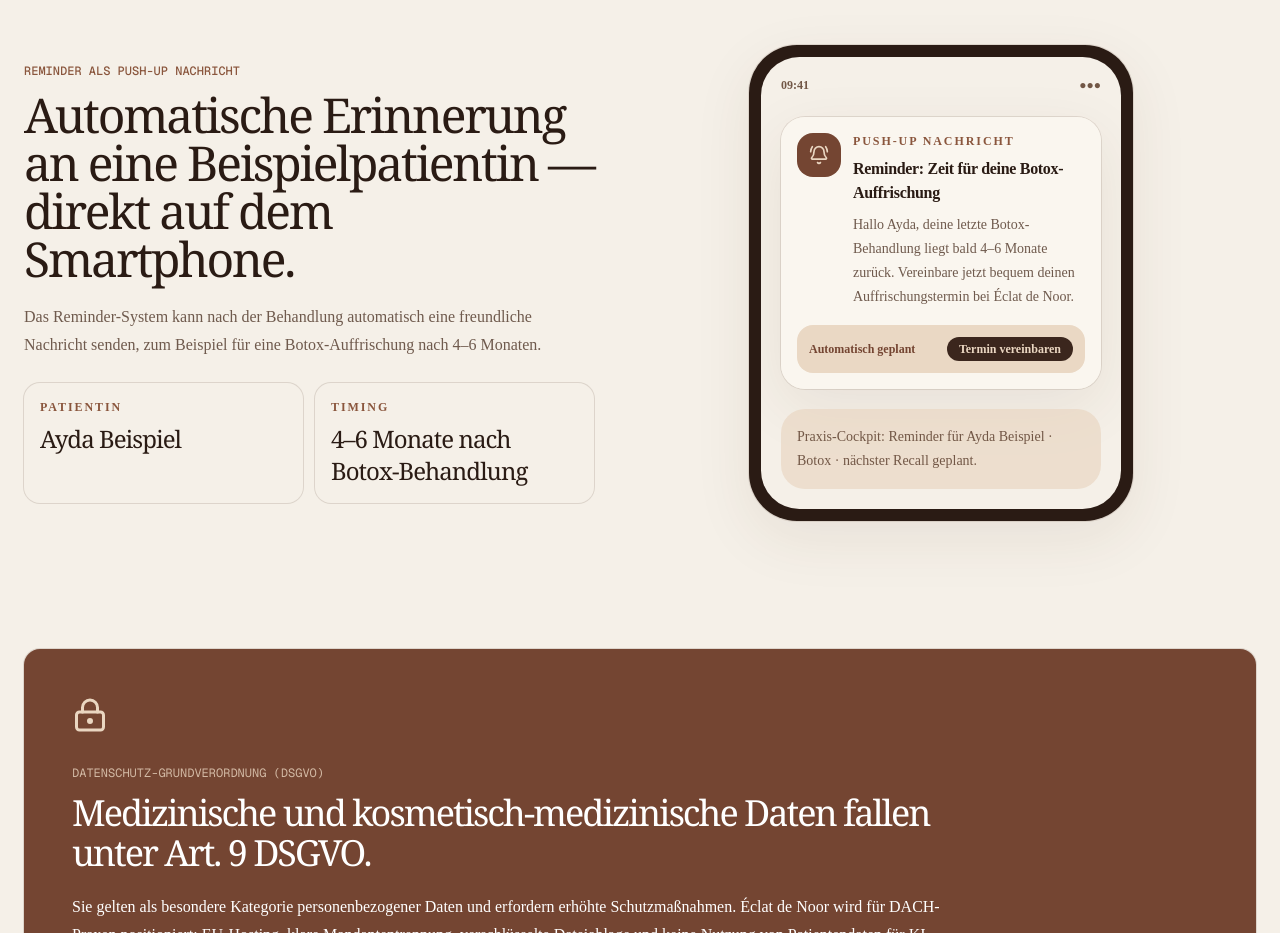
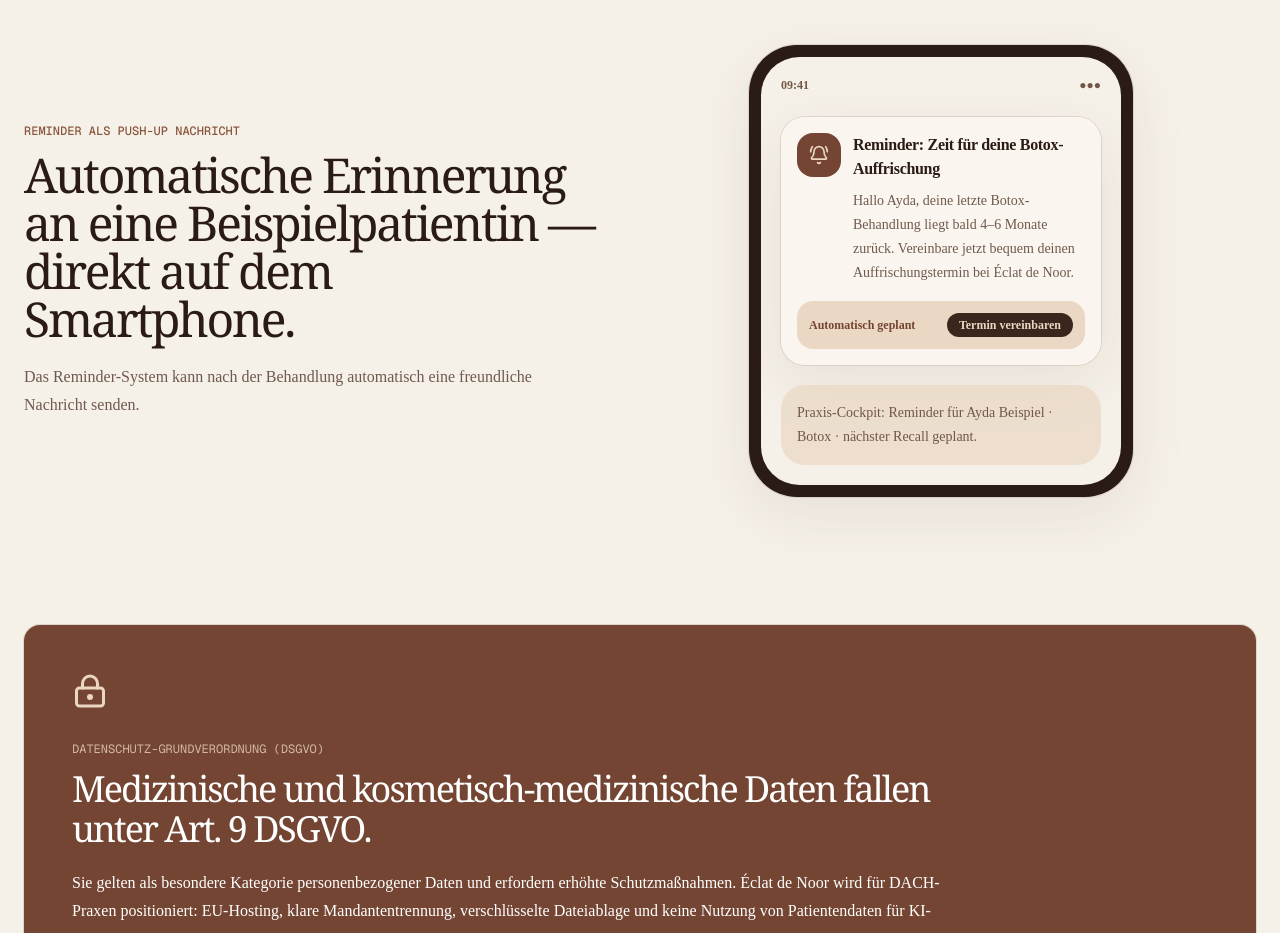
Before and after one commit to armanheybati/eclatdenoor, a Next.js app: page / in a window 1280 px wide. Shown: the part 3740-4673 px from the top of the page. Built offline with nearby package versions, Linux system fonts and the light colour scheme.

Commit message:
style: simplify reminder push example

```diff
--- a/app/page.tsx
+++ b/app/page.tsx
@@ -234,18 +234,8 @@ export default function Home() {
               Automatische Erinnerung an eine Beispielpatientin — direkt auf dem Smartphone.
             </h2>
             <p className="mt-5 text-base leading-7 text-[#6f5a4d]">
-              Das Reminder-System kann nach der Behandlung automatisch eine freundliche Nachricht senden, zum Beispiel für eine Botox-Auffrischung nach 4–6 Monaten.
+              Das Reminder-System kann nach der Behandlung automatisch eine freundliche Nachricht senden.
             </p>
-            <div className="mt-6 grid gap-3 sm:grid-cols-2">
-              <div className="rounded-2xl bg-[#fbf7f0]/82 p-4 shadow-border">
-                <p className="text-xs font-semibold uppercase tracking-[0.16em] text-[#8a563d]">Patientin</p>
-                <p className="mt-2 font-editorial text-2xl font-medium tracking-[-0.96px]">{reminderPushExample.patientName}</p>
-              </div>
-              <div className="rounded-2xl bg-[#fbf7f0]/82 p-4 shadow-border">
-                <p className="text-xs font-semibold uppercase tracking-[0.16em] text-[#8a563d]">Timing</p>
-                <p className="mt-2 font-editorial text-2xl font-medium tracking-[-0.96px]">{reminderPushExample.timing}</p>
-              </div>
-            </div>
           </div>
 
           <div className="mx-auto w-full max-w-sm rounded-[3rem] bg-[#2a1b14] p-3 shadow-warm">
@@ -260,8 +250,7 @@ export default function Home() {
                     <BellRing className="h-5 w-5" />
                   </div>
                   <div>
-                    <p className="text-xs font-semibold uppercase tracking-[0.16em] text-[#8a563d]">{reminderPushExample.channel}</p>
-                    <p className="mt-2 font-semibold tracking-[-0.32px] text-[#2a1b14]">{reminderPushExample.title}</p>
+                    <p className="font-semibold tracking-[-0.32px] text-[#2a1b14]">{reminderPushExample.title}</p>
                     <p className="mt-2 text-sm leading-6 text-[#6f5a4d]">{reminderPushExample.message}</p>
                   </div>
                 </div>
```
